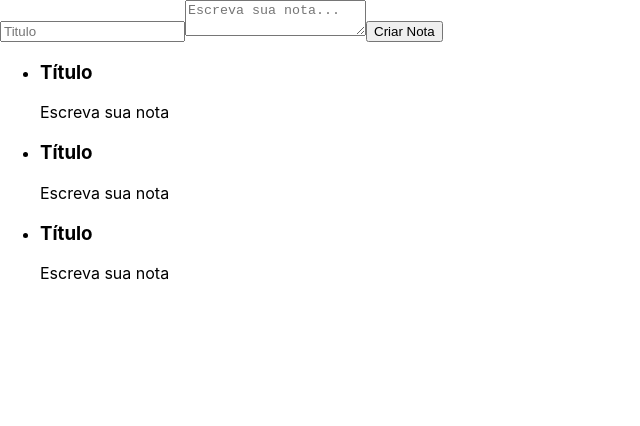
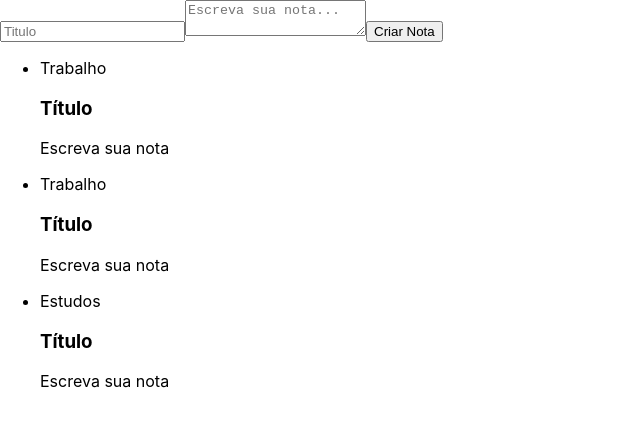
Before and after one commit to Yuricoelho/javascript-reactjs, a React (Create React App) app: page / in a window 1280 px wide. Shown: the top 426 px of the page, without its empty margins (0-640 px from the left). Built offline with nearby package versions, Linux system fonts and the light colour scheme.

Commit message:
Integrando o JavaScript na aplicação.

```diff
--- a/src/components/ListaDeNotas.jsx
+++ b/src/components/ListaDeNotas.jsx
@@ -5,17 +5,14 @@
 
     render(){
         return (
-            <ul>
-                <li>
-                    <CardNota/>
-                </li>
-                <li>
-                    <CardNota/>
-                </li>
-                <li>
-                    <CardNota/>
-                </li>
-            </ul>
+            <ul>{Array.of("Trabalho", "Trabalho", "Estudos").map(categoria => {
+                return (
+                    <li>
+                        <div>{categoria}</div>
+                        <CardNota/>
+                    </li>
+                );
+            })}</ul>
         );
     }
 }
```
